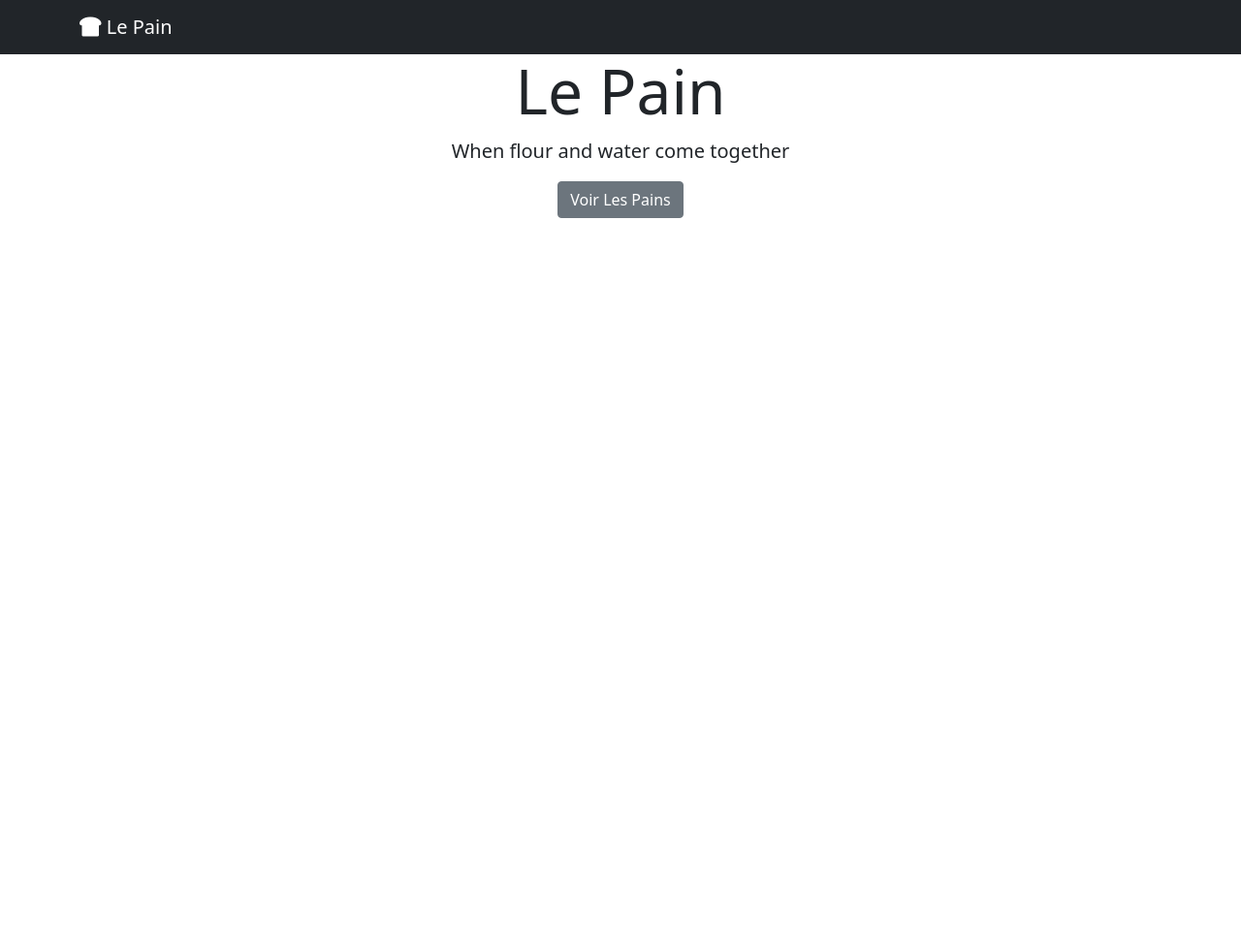
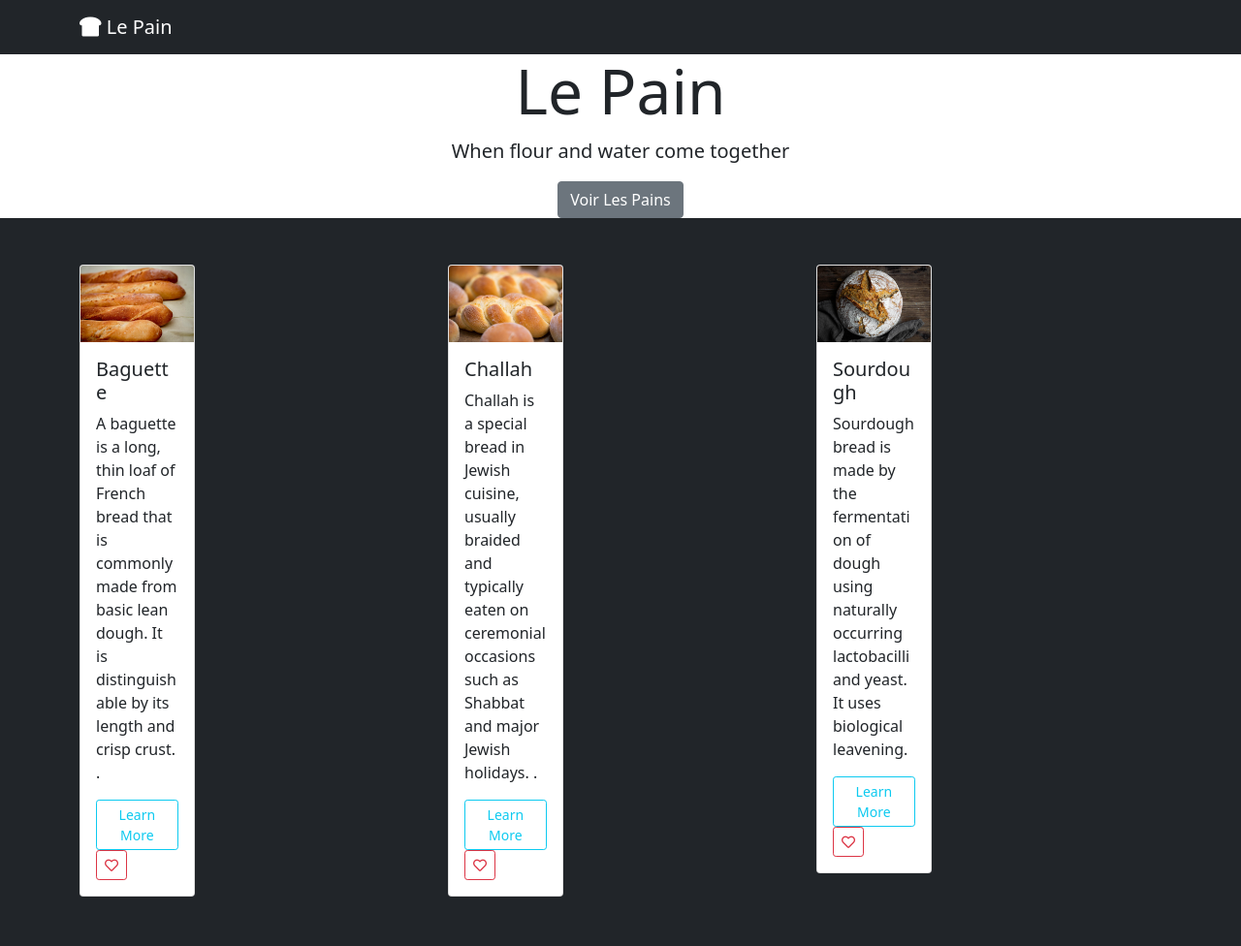
Before and after one commit to DavidAMarcus/LePain, a plain HTML site: page index.html in a window 1280 px wide. Shown: the whole page at 97% size. Before the commit the page ends 800 px from the top, so only its background shows below. Drawn offline with nearby package versions, Linux system fonts and the light colour scheme.

Commit message:
Built Gallery section.

```diff
--- a/index.html
+++ b/index.html
@@ -40,6 +40,66 @@
         <a href="#gallery" class="btn btn-secondary">Voir Les Pains</a>
     </section>
 
+    <!-- Gallery -->
+    <section id="gallery" class="bg-dark p-5">
+        <div class="container">
+            <div class="row">
+
+                <!-- Card 1 -->
+                <section class="mb-4 col-lg-4">
+                    <div class="card mb-4 col-lg-4">
+                        <img src="baguette.jpg" class="card-img-top" alt="Baguette bread">
+                        <div class="card-body">
+                            <h5 class="card-title">Baguette</h5>
+                            <p class="card-text">A baguette is a long, thin loaf of French bread that is commonly made
+                                from basic lean dough. It is distinguishable by its length and crisp crust.
+                                .</p>
+                            <a href="https://en.wikipedia.org/wiki/Baguette" class="btn btn-outline-info btn-sm">Learn
+                                More</a>
+                            <a href="#" class="btn btn-outline-danger btn-sm">
+                                <i class="far fa-heart"></i>
+                            </a>
+                        </div>
+                    </div>
+                </section>
+                <!-- Card 2 -->
+                <section class="mb-4 col-lg-4">
+                    <div class="card mb-4 col-lg-4">
+                        <img src="challah.jpg" class="card-img-top" alt="Challah bread">
+                        <div class="card-body">
+                            <h5 class="card-title">Challah</h5>
+                            <p class="card-text">Challah is a special bread in Jewish cuisine, usually braided and
+                                typically eaten on ceremonial occasions such as Shabbat and major Jewish holidays.
+                                .</p>
+                            <a href="https://en.wikipedia.org/wiki/Challah" class="btn btn-outline-info btn-sm">Learn
+                                More</a>
+                            <a href="#" class="btn btn-outline-danger btn-sm">
+                                <i class="far fa-heart"></i>
+                            </a>
+                        </div>
+                    </div>
+                </section>
+                <!-- Card 3 -->
+                <section class="mb-4 col-lg-4">
+                    <div class="card mb-4 col-lg-4">
+                        <img src="sourdough.jpg" class="card-img-top" alt="Sourdough bread">
+                        <div class="card-body">
+                            <h5 class="card-title">Sourdough</h5>
+                            <p class="card-text">Sourdough bread is made by the fermentation of dough using naturally
+                                occurring lactobacilli and yeast. It uses biological leavening.
+                            </p>
+                            <a href="https://en.wikipedia.org/wiki/Sourdough" class="btn btn-outline-info btn-sm">Learn
+                                More</a>
+                            <a href="#" class="btn btn-outline-danger btn-sm">
+                                <i class="far fa-heart"></i>
+                            </a>
+                        </div>
+                    </div>
+                </section>
+            </div>
+        </div>
+    </section>
+
 
     <!-- Link to Bootstrap JS -->
     <script src="https://cdn.jsdelivr.net/npm/bootstrap@5.1.1/dist/js/bootstrap.bundle.min.js"
```
